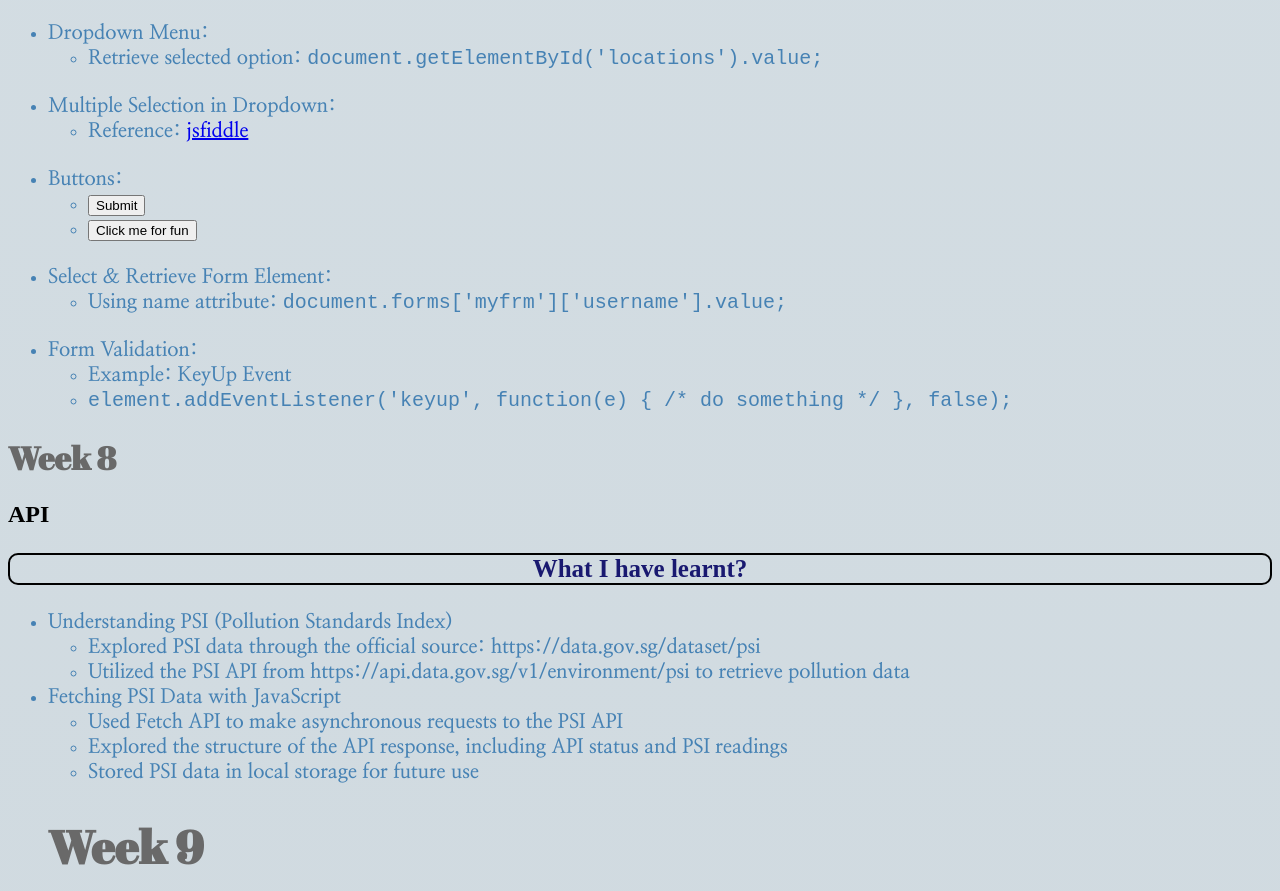
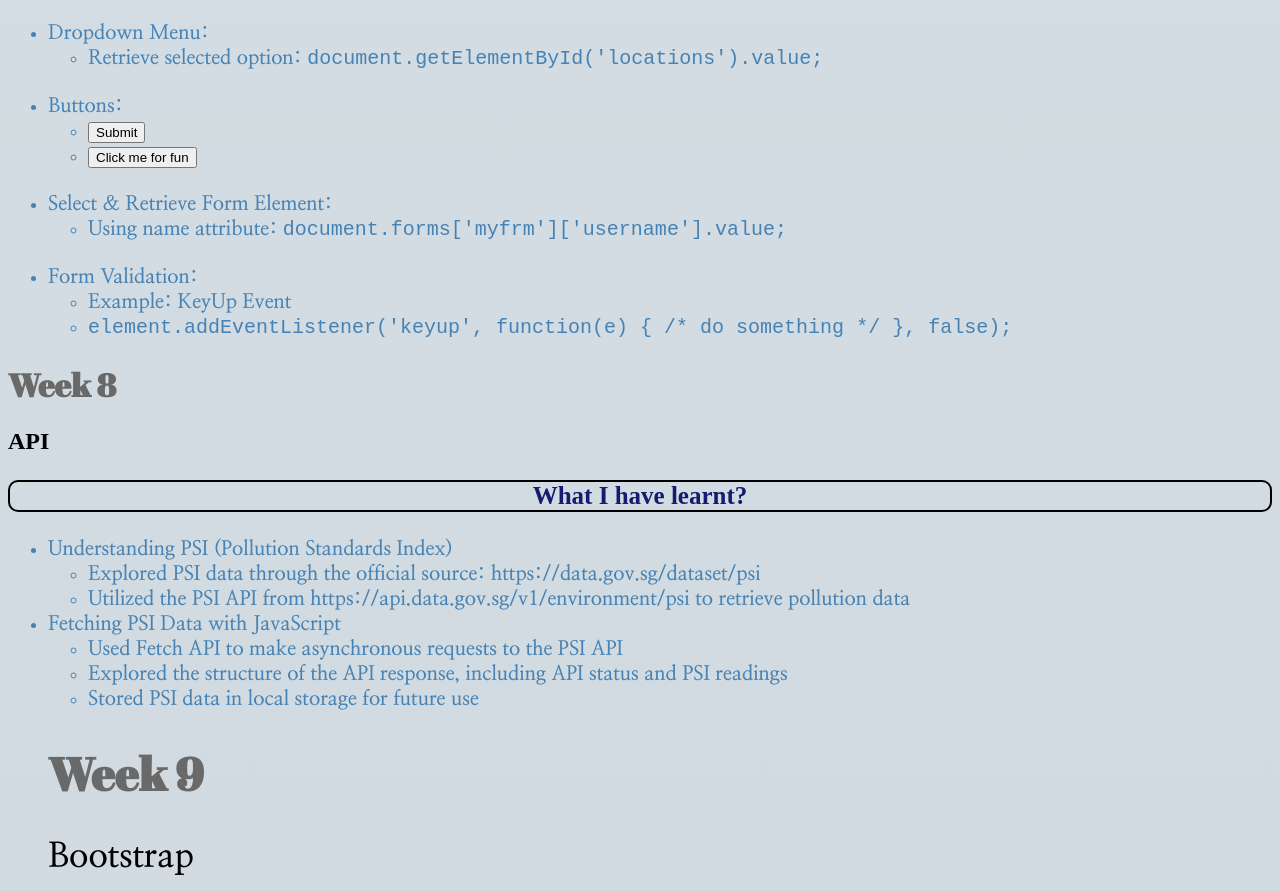
Before and after one commit to snoopybunz/WDBlog, a plain HTML site: page index.html in a window 1280 px wide. Shown: the part 6750-7641 px from the top of the page. Drawn offline with Linux system fonts and the light colour scheme.

Commit message:
wk9 update

```diff
--- a/index.html
+++ b/index.html
@@ -232,13 +232,6 @@
           </ul>
 
           <ul>
-            <li><strong>Multiple Selection in Dropdown:</strong></li>
-            <ul>
-              <li>Reference: <a href="https://jsfiddle.net/malcolmyam/4L0ax9s1/" target="_blank">jsfiddle</a></li>
-            </ul>
-          </ul>
-
-          <ul>
             <li><strong>Buttons:</strong></li>
             <ul>
               <li><code><button type="submit">Submit</button></code></li>
```
